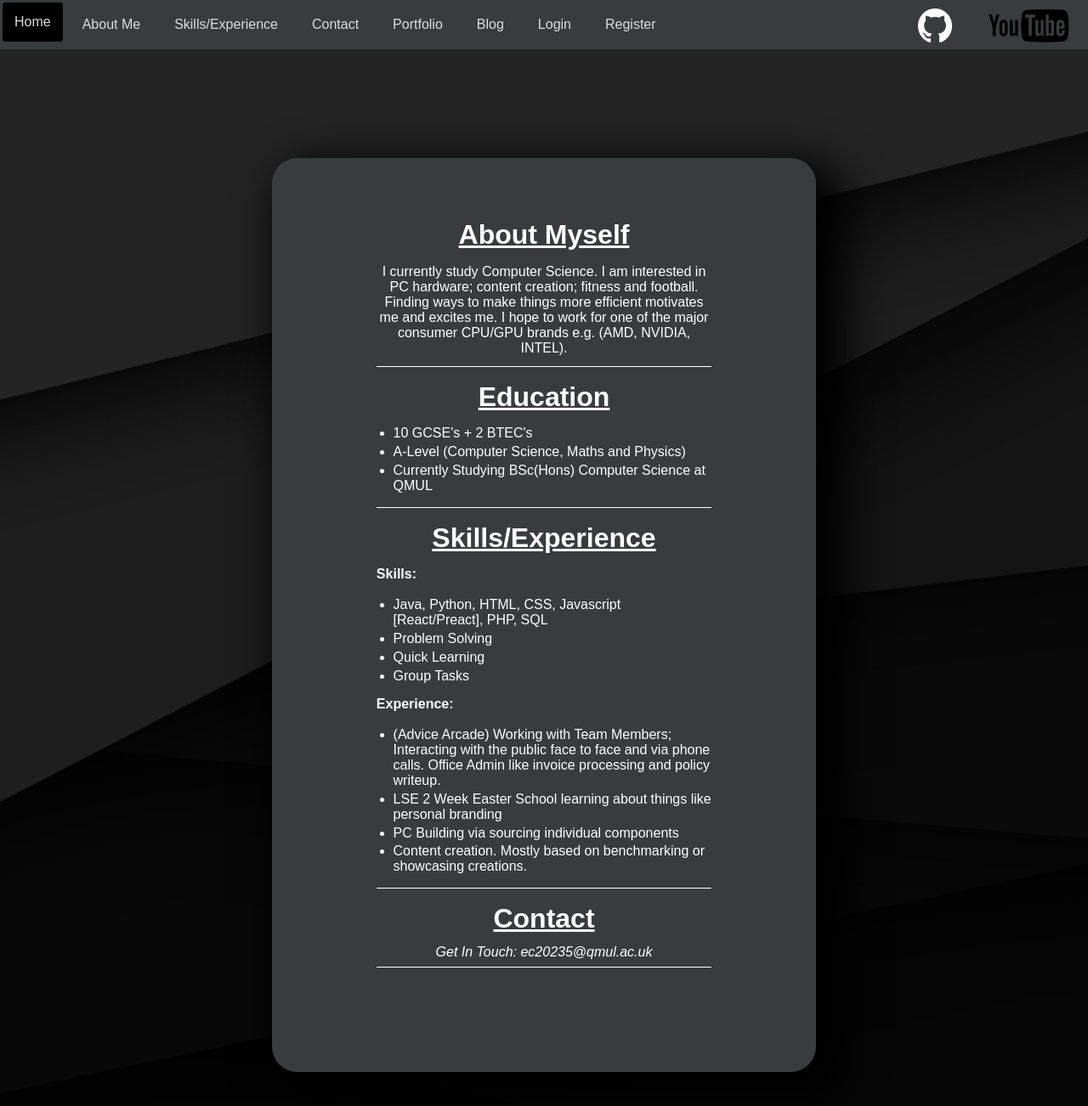
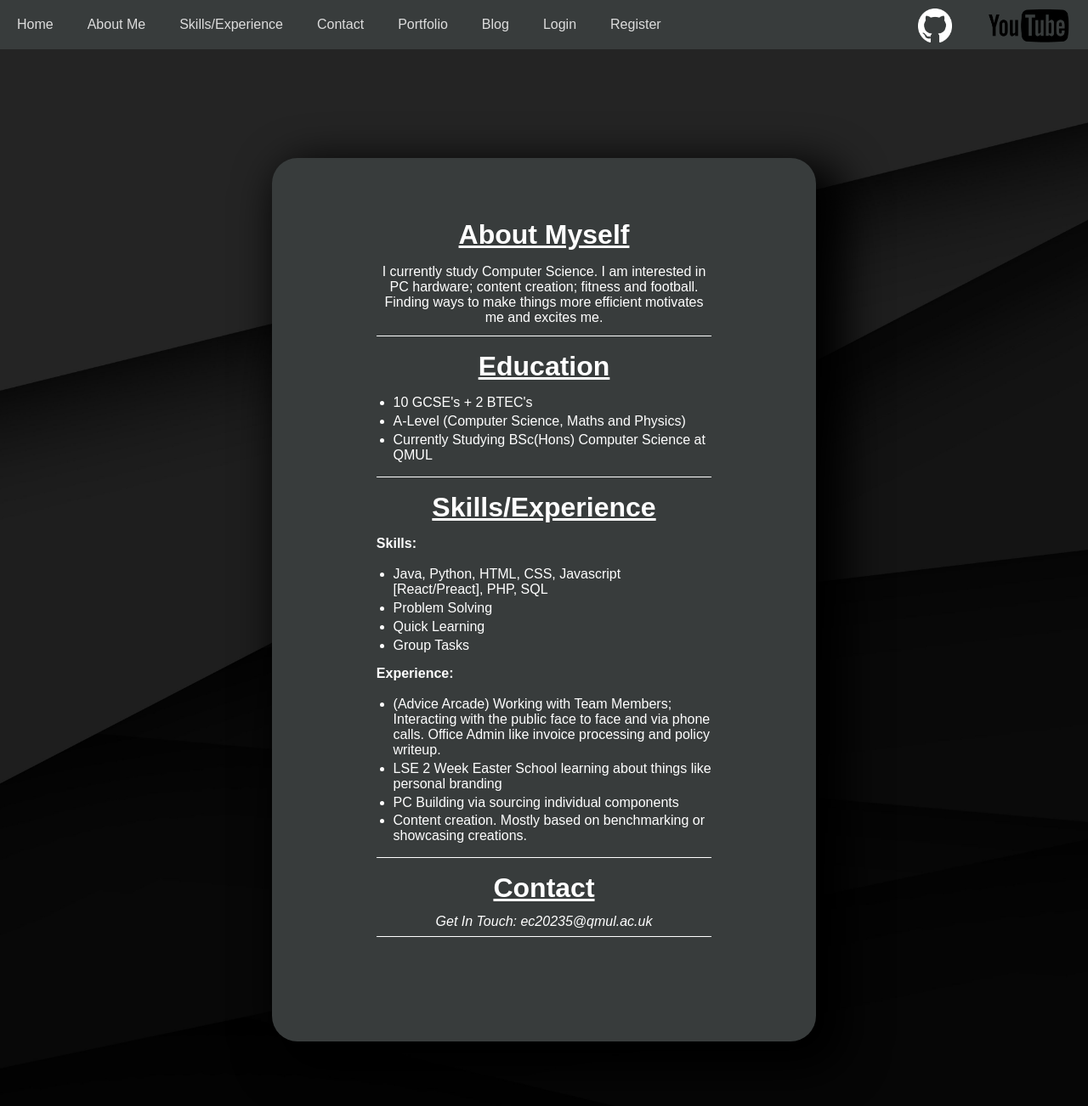
Before and after one commit to Jonathan9168/Portfolio-Website, a PHP site: page /About.php in a window 1280 px wide. Shown: the top 1302 px of the page at 85% size. Run offline with PHP 8.4, Linux system fonts and the light colour scheme.

Commit message:
Update About.php

```diff
--- a/About.php
+++ b/About.php
@@ -52,7 +52,6 @@
           <p>
             I currently study Computer Science. I am interested in PC hardware; content creation; fitness and football.
             Finding ways to make things more efficient motivates me and excites me.
-            I hope to work for one of the major consumer CPU/GPU brands e.g. (AMD, NVIDIA, INTEL).
           </p>
         </section>
       </article>
```
